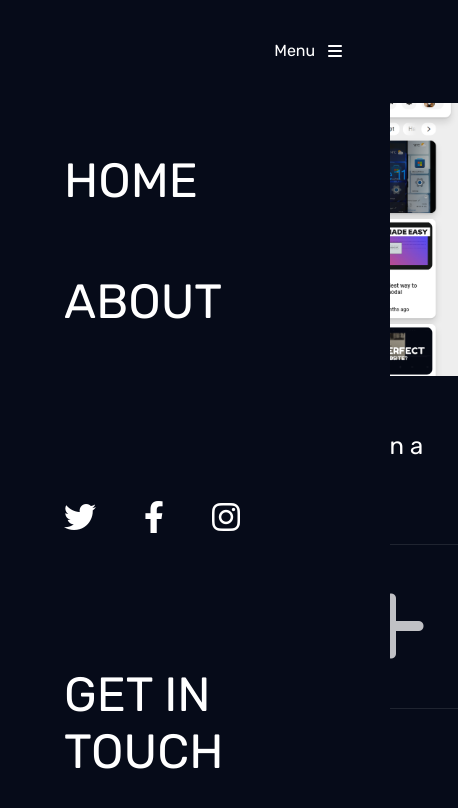
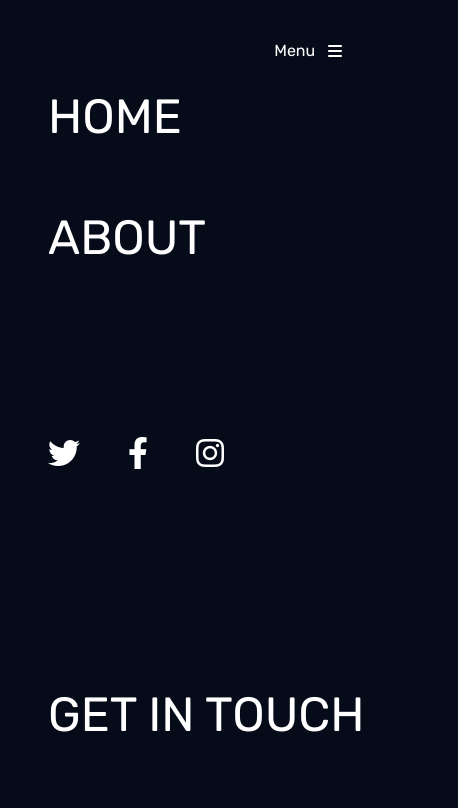
Before and after one commit to abdoSobhy1/portofolio-clone, a plain HTML site: page index.html in a window 390 px wide. Both pictures are taken after a click on the button "Menu". Shown: the whole page, 458 px wide, since content can reach past the window. Drawn offline with Linux system fonts and the light colour scheme.

Commit message:
fixed sidescroll

```diff
--- a/Css/style.css
+++ b/Css/style.css
@@ -17,6 +17,12 @@ body {
     height: 100vh;
     margin: 0;
     overflow: hidden;
+}
+
+@media (max-width:768px) {
+    body {
+        height: 100dvh;
+    }
 }
 
 h1,
@@ -295,14 +301,16 @@ main>article>.article-nav-section>button:nth-child(2):is(:focus, :hover) i {
 
     #nav-mobile-section {
         display: grid;
+        grid-auto-flow: row;
+        grid-template-rows: repeat(3, 1fr);
         justify-content: start;
         background-color: var(--bg-color);
-        height: 100vh;
+        height: 100dvh;
         width: 100vw;
         position: fixed;
         transform: translateX(100%);
-        padding-left: 3rem;
-        padding-top: 8rem;
+        padding-left: 2rem;
+        padding-top: 4rem;
     }
 
     #nav-toggle-button {
@@ -327,10 +335,13 @@ main>article>.article-nav-section>button:nth-child(2):is(:focus, :hover) i {
         font-size: 3rem;
     }
 
+    main {
+        width: 100%;
+    }
+
     main article {
         grid-template-columns: 1fr;
         grid-template-rows: 2.5fr 1fr 1.5fr 1.25fr;
-        width: 100%;
     }
 
     main article .article-title-section {
@@ -339,12 +350,12 @@ main>article>.article-nav-section>button:nth-child(2):is(:focus, :hover) i {
 
     main article .article-title-section h2 {
         flex-basis: 70%;
-        font-size: 2.75rem;
+        font-size: 1.75rem;
         line-height: 2.5rem;
     }
 
     main article .article-title-section i {
-        font-size: 5rem;
+        font-size: 3rem;
     }
 
     main article .article-description-section {
@@ -354,4 +365,9 @@ main>article>.article-nav-section>button:nth-child(2):is(:focus, :hover) i {
     main article .article-description-section p {
         font-size: 1.5rem;
     }
+
+    main article .article-description-section,
+    main article .article-nav-section {
+        border-left: none;
+    }
 }
--- a/Js/script.js
+++ b/Js/script.js
@@ -35,14 +35,24 @@ const handleRightClick = () => {
 };
 
 const nav = document.querySelector("nav");
+const mNav = document.querySelector("#nav-mobile-section");
 
 const handleNavToggle = () => {
   nav.dataset.transitionable = "true";
-
-  nav.dataset.toggled = nav.dataset.toggled === "true" ? "false" : "true";
+  if (nav.dataset.toggled === "true") {
+    nav.dataset.toggled = "false";
+    setTimeout(() => {
+      mNav.style.display = "none";
+    }, 300);
+  } else {
+    mNav.style.display = "grid";
+    setTimeout(() => {
+      nav.dataset.toggled = "true";
+    }, 3);
+  }
 };
 
-window.matchMedia("(max-width: 800px)").onchange = (e) => {
+window.matchMedia("(max-width: 762px)").onchange = (e) => {
   nav.dataset.transitionable = "false";
 
   nav.dataset.toggled = "false";
```
